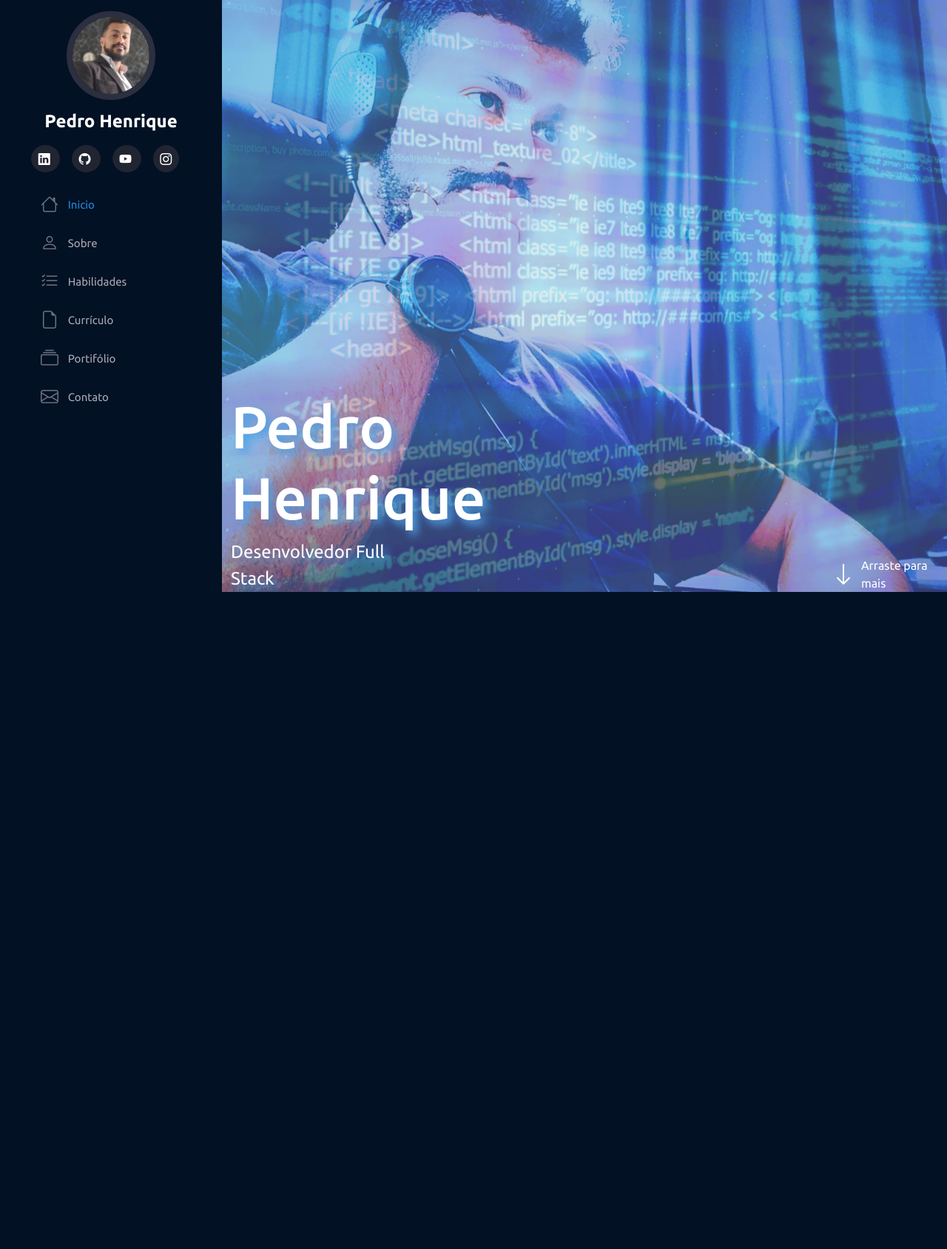
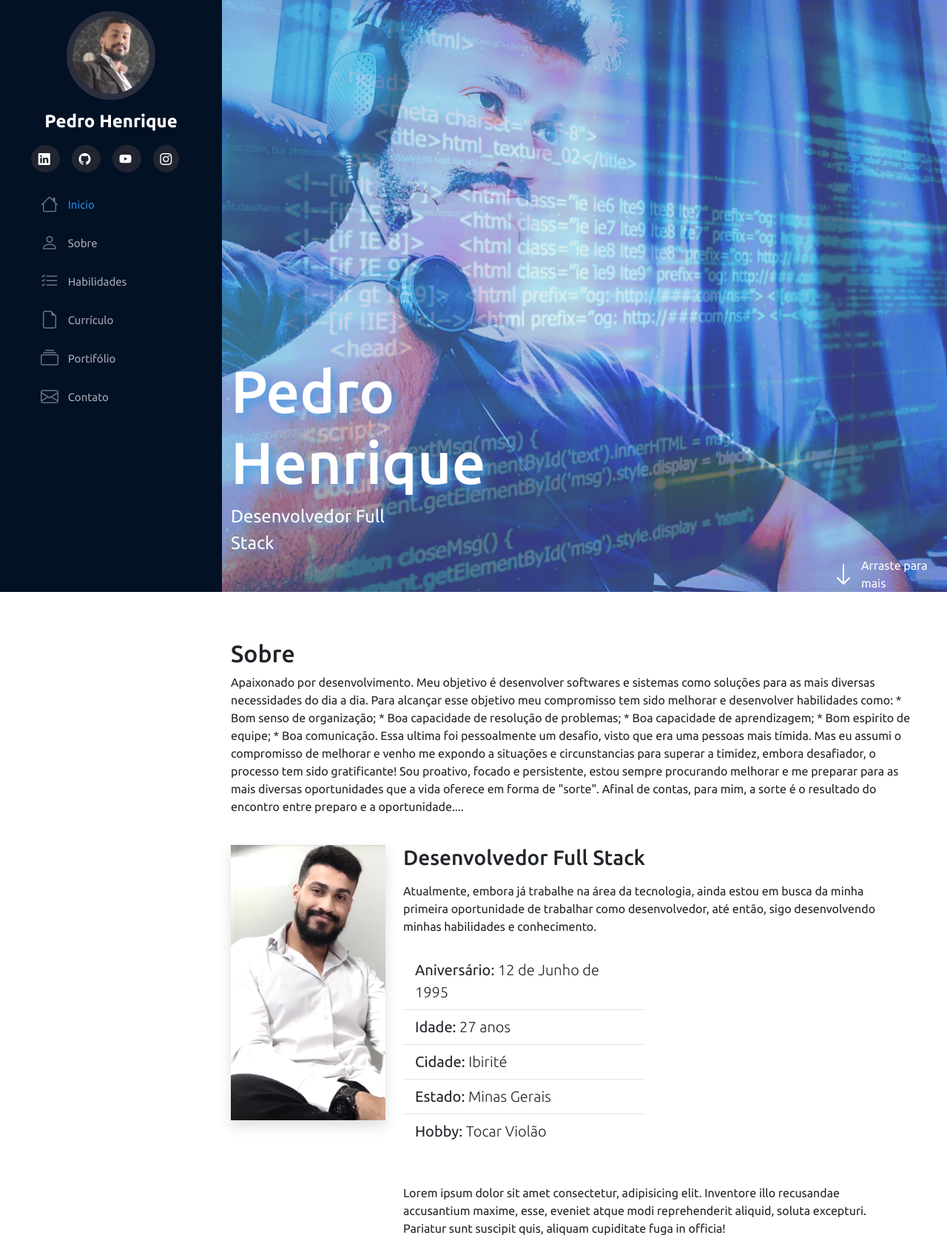
Before and after one commit to Hanzouphs/Portifolio, a Flask app: page / in a window 1280 px wide. Shown: the whole page at 74% size. Before the commit the page ends 800 px from the top, so only its background shows below. Run offline with Flask 2, Linux system fonts and the light colour scheme; some libraries are stand-ins or nearby versions.

Commit message:
Menu sobre criado

```diff
--- a/static/style.css
+++ b/static/style.css
@@ -172,3 +172,17 @@ i.menu-mobile{
         margin-left: 0;
     }
 }
+
+*::-webkit-scrollbar {
+    width: 10px;
+}
+
+*::-webkit-scrollbar-track {
+    width: 12px;
+    box-shadow: inset 0 0 .3rem #00000050;
+    background-color: #fff;
+}
+
+*::-webkit-scrollbar-thumb {
+    background-color:#218ae0;
+}
--- a/templates/index.html
+++ b/templates/index.html
@@ -38,22 +38,22 @@
         <nav id="navbar" class="nav-menu">
             <ul class="nav flex-column">
                 <li class="nav-item">
-                  <a class="nav-link active" aria-current="page" href="#"><i class="bi bi-house"></i> Inicio</a>
+                  <a class="nav-link active" aria-current="page" href="#inicio"><i class="bi bi-house"></i> Inicio</a>
                 </li>
                 <li class="nav-item">
-                  <a class="nav-link" href="#"><i class="bi bi-person"></i> Sobre</a>
+                  <a class="nav-link" href="#sobre"><i class="bi bi-person"></i> Sobre</a>
                 </li>
                 <li class="nav-item">
-                  <a class="nav-link" href="#"><i class="bi bi-list-check"></i> Habilidades</a>
+                  <a class="nav-link" href="#habilidades"><i class="bi bi-list-check"></i> Habilidades</a>
                 </li>
                 <li class="nav-item">
-                    <a class="nav-link" href="#"><i class="bi bi-file-earmark"></i> Currículo</a>
+                    <a class="nav-link" href="#curriculo"><i class="bi bi-file-earmark"></i> Currículo</a>
                   </li>
                   <li class="nav-item">
-                    <a class="nav-link" href="#"><i class="bi bi-collection"></i> Portifólio</a>
+                    <a class="nav-link" href="#portifolio"><i class="bi bi-collection"></i> Portifólio</a>
                   </li>
                   <li class="nav-item">
-                    <a class="nav-link" href="#"><i class="bi bi-envelope"></i> Contato</a>
+                    <a class="nav-link" href="#contato"><i class="bi bi-envelope"></i> Contato</a>
                   </li>
               </ul>
         </nav>
@@ -63,15 +63,83 @@
       <section id="inicio" class="row m-0 p-0">
         <div class="col-md-5 d-flex justify-content-end align-items-end flex-column">
           <h2 class="text-shadow">Pedro Henrique</h2>
-          <span id="subtitle" class="text-shadow">Desenvolvedor Full Stack</span>
+          <span id="subtitle" class="text-shadow mb-5">Desenvolvedor Full Stack</span>
         </div>
           <div class="col-md-7 d-flex justify-content-end align-items-end flex-column">
            <div id="arraste" class="d-flex align-items-center">
             <i class="bi bi-arrow-down text-white pe-2 fs-2" aria-hidden="true"></i>
-            <a href="">Arraste para mais</a>
+            <a href="#sobre">Arraste para mais</a>
            </div>
           </div>
       </section>
+
+      <section id="sobre" class="container mt-5">
+
+        <div class="row w-100">
+          <div class="col-md-12">
+            <h2 class="pt-3">Sobre</h2>
+            <p>Apaixonado por desenvolvimento.
+
+              Meu objetivo é desenvolver softwares e sistemas como soluções para
+              as mais diversas necessidades do dia a dia.
+
+              Para alcançar esse objetivo meu compromisso tem sido melhorar e desenvolver habilidades como:
+
+              * Bom senso de organização;
+              * Boa capacidade de resolução de problemas;
+              * Boa capacidade de aprendizagem;
+              * Bom espirito de equipe;
+              * Boa comunicação.
+
+              Essa ultima foi pessoalmente um desafio, visto que era uma pessoas mais tímida.
+              Mas eu assumi o compromisso de melhorar e venho me expondo a situações e circunstancias para superar a timidez, embora desafiador, o processo tem sido gratificante!
+
+              Sou proativo, focado e persistente, estou sempre procurando melhorar e me preparar para as mais diversas oportunidades que a vida oferece em forma de "sorte".
+
+              Afinal de contas, para mim, a sorte é o resultado do encontro entre preparo e a oportunidade....</p>
+          </div>
+
+        <div class="row mt-4">
+          <div class="col-md-3 align-items-center ">
+              <img class="img-fluid shadow" src="../static/img/sobremim.png" alt="Foto do pedro">
+          </div>
+
+          <div class="col-md-9">
+            <h3>Desenvolvedor Full Stack</h3>
+            <p class="mt-3">
+              Atualmente, embora já trabalhe na área da tecnologia, ainda estou em busca
+              da minha primeira oportunidade de trabalhar como desenvolvedor, até então, sigo desenvolvendo
+              minhas habilidades e conhecimento.
+            </p>
+              <div class="row mt-4 mb-5">
+                <div class="col-md-6">
+                  <ul class="list-group list-group-flush fs-5">
+                    <li class="list-group-item">
+                      Aniversário: <span class="fw-lighter">12 de Junho de 1995</span>
+                    </li>
+                    <li class="list-group-item">
+                      Idade: <span class="fw-lighter">27 anos</span>
+                    </li>
+                    <li class="list-group-item">
+                      Cidade: <span class="fw-lighter">Ibirité</span>
+                    </li>
+                    <li class="list-group-item">
+                      Estado: <span class="fw-lighter">Minas Gerais</span>
+                    </li>
+                    <li class="list-group-item">
+                      Hobby: <span class="fw-lighter">Tocar Violão</span>
+                    </li>
+                  </ul>
+                </div>
+              </div>
+              <p>
+                Lorem ipsum dolor sit amet consectetur, adipisicing elit. Inventore illo recusandae accusantium maxime, esse, eveniet atque modi reprehenderit aliquid, soluta excepturi. Pariatur sunt suscipit quis, aliquam cupiditate fuga in officia!
+              </p>
+            </div>
+          </div>
+        </div>
+      </section>
+
     </main>
 
     <script src="../static/bootstrap/js/bootstrap.bundle.min.js"></script>
```
Also changed, not shown: static/img/perfilcompleto.png (added), static/img/sobremim.png (added).
